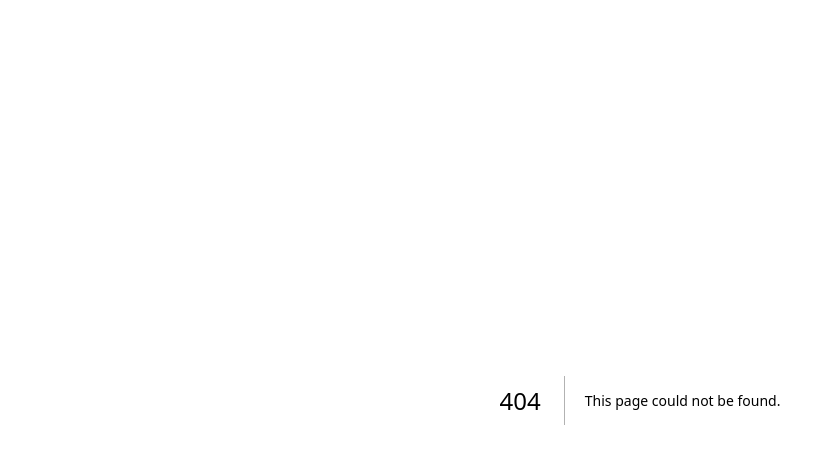
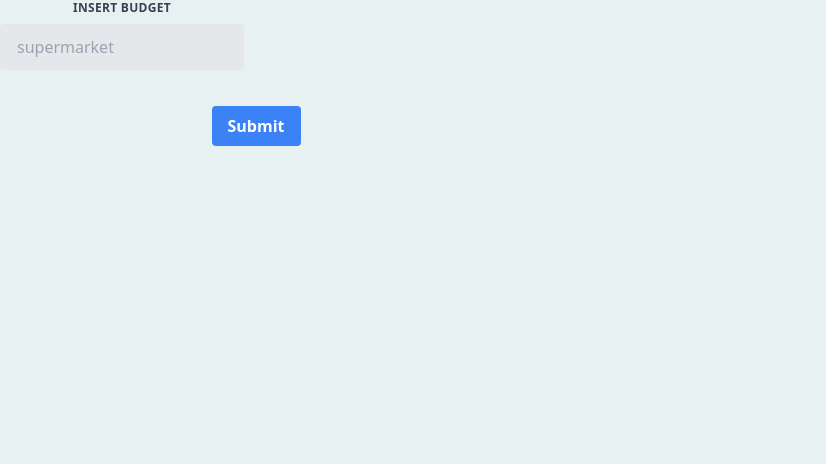
Before and after one commit to alanlipschutz/budgetTracker, a Next.js app: page /components/AddBudgetForm in a window 1280 px wide. Before the commit this address had no page. Shown: the top 464 px of the page, without its empty margins (0-826 px from the left). Built offline with nearby package versions, Linux system fonts and the light colour scheme.

Commit message:
feat: connected small budget api with front done

```diff
--- a/src/context/AppContext.tsx
+++ b/src/context/AppContext.tsx
@@ -1,6 +1,7 @@
-import { BudgetState, Expense } from '@/globalTypes';
+import { BudgetState, Expense, addBudget } from '@/globalTypes';
 import { createContext, useState, useEffect } from 'react';
 import {
+  addBudgetToAccount,
   addExpenseToBudget,
   getCurrentBudget,
   removeExpenseOfBudget,
@@ -9,6 +10,7 @@ import {
 interface ContextValue extends BudgetState {
   addExpense: (expense: Expense) => void;
   removeExpense: (id: string) => void;
+  addBudget: (budget: addBudget) => void;
 }
 
 export const AppContext = createContext<ContextValue | null>(null);
@@ -24,6 +26,15 @@ export const AppProvider = (props: AppProviderProps) => {
     expenses: [],
   });
 
+  async function addBudget(budget: addBudget) {
+    try {
+      const { newBalance } = await addBudgetToAccount(budget);
+      setAppState(newBalance);
+    } catch (error: any) {
+      console.log(error.message);
+    }
+  }
+
   useEffect(() => {
     async function getBudget() {
       try {
@@ -36,10 +47,6 @@ export const AppProvider = (props: AppProviderProps) => {
 
     getBudget();
   }, []);
-
-  function spentUntilnow(expenses: Expense[]) {
-    return expenses.reduce((total, item) => (total += item.cost), 0);
-  }
 
   async function addExpense(expense: Expense) {
     try {
@@ -69,6 +76,7 @@ export const AppProvider = (props: AppProviderProps) => {
         remaining: appState.remaining,
         addExpense: addExpense,
         removeExpense: removeExpense,
+        addBudget: addBudget,
       }}
     >
       {props.children}
--- a/src/globalTypes.ts
+++ b/src/globalTypes.ts
@@ -10,3 +10,7 @@ export interface BudgetState {
   spent: number;
   expenses: Expense[];
 }
+
+export interface addBudget {
+  budget: number;
+}
--- /dev/null
+++ b/src/pages/components/AddBudgetForm.tsx
@@ -0,0 +1,54 @@
+import { AppContext } from '@/context/AppContext';
+import { addBudget } from '@/globalTypes';
+import React, { useContext, useState } from 'react';
+import { v4 } from 'uuid';
+
+type BudgetFormProps = {
+  closeModal: React.Dispatch<React.SetStateAction<boolean>>;
+};
+export default function AddBudgetForm({ closeModal }: BudgetFormProps) {
+  const [budget, setBudget] = useState<string>('');
+  const budgetContext = useContext(AppContext);
+
+  const handleSubmit = (event: React.FormEvent<HTMLFormElement>) => {
+    event.preventDefault();
+    const newBudget: addBudget = {
+      budget: +budget,
+    };
+    budgetContext?.addBudget(newBudget);
+    closeModal(false);
+  };
+
+  return (
+    <form className='w-full max-w-lg' onSubmit={handleSubmit}>
+      <div className='flex flex-wrap -mx-3 mb-6'>
+        <div className='w-full md:w-1/2 px-3 mb-6 md:mb-0'>
+          <label
+            className='block uppercase tracking-wide text-gray-700 text-xs font-bold mb-2'
+            htmlFor='grid-budget'
+          >
+            Insert Budget
+          </label>
+          <input
+            className='appearance-none block w-full bg-gray-200 text-gray-700 border border-gray-200 rounded py-3 px-4 mb-3 leading-tight focus:outline-none focus:bg-white'
+            id='grid-name'
+            type='text'
+            placeholder='supermarket'
+            value={budget}
+            onChange={(event) => setBudget(event.target.value)}
+          />
+        </div>
+      </div>
+      <div className='flex flex-wrap -mx-3 mb-2'>
+        <div className='w-full px-3'>
+          <button
+            className='bg-blue-500 hover:bg-blue-700 text-white font-bold py-2 px-4 rounded focus:outline-none focus:shadow-outline'
+            type='submit'
+          >
+            Submit
+          </button>
+        </div>
+      </div>
+    </form>
+  );
+}
--- a/src/pages/index.tsx
+++ b/src/pages/index.tsx
@@ -6,9 +6,11 @@ import ExpenseList from './components/ExpenseList';
 import AddExpenseForm from './components/AddExpenseForm';
 import Modal from '@mui/material/Modal';
 import { Box, Tooltip } from '@mui/material';
-import { useState } from 'react';
-import { FaPlus } from 'react-icons/fa';
-import { AppProvider } from '@/context/AppContext';
+import { useContext, useState } from 'react';
+import { FaPlus, FaDollarSign } from 'react-icons/fa';
+
+import { AppContext, AppProvider } from '@/context/AppContext';
+import AddBudgetForm from './components/AddBudgetForm';
 
 const inter = Inter({ subsets: ['latin'] });
 
@@ -26,9 +28,14 @@ const style = {
 
 export default function Home() {
   const [open, setOpen] = useState<boolean>(false);
+  const [addBudget, setAddBudget] = useState<boolean>(false);
 
   const handleModal = (state: boolean) => {
     state ? setOpen(false) : setOpen(true);
+  };
+
+  const handleModalBudget = (state: boolean) => {
+    state ? setAddBudget(false) : setAddBudget(true);
   };
 
   return (
@@ -45,7 +52,10 @@ export default function Home() {
           My Budget Planner
         </h1>
         <div className='flex justify-center mt-10 flex-wrap gap-4'>
-          <div className=''>
+          <div
+            className='cursor-pointer'
+            onClick={() => handleModalBudget(addBudget)}
+          >
             <Budgets />
           </div>
           <div className=''>
@@ -69,6 +79,16 @@ export default function Home() {
             <AddExpenseForm closeModal={setOpen} />
           </Box>
         </Modal>
+        <Modal
+          open={addBudget}
+          onClose={handleModalBudget}
+          aria-labelledby='modal-modal-setBudget'
+          aria-describedby='modal-modal-setBudget'
+        >
+          <Box sx={style}>
+            <AddBudgetForm closeModal={setAddBudget} />
+          </Box>
+        </Modal>
       </main>
     </AppProvider>
   );
--- a/src/services/api.ts
+++ b/src/services/api.ts
@@ -1,4 +1,4 @@
-import { BudgetState, Expense } from '@/globalTypes';
+import { BudgetState, Expense, addBudget } from '@/globalTypes';
 import axios from 'axios';
 
 const API = 'http://localhost:8080';
@@ -6,6 +6,11 @@ const API = 'http://localhost:8080';
 const apiRoute = axios.create({
   baseURL: API,
 });
+
+async function addBudgetToAccount(budget: addBudget) {
+  const { data } = await apiRoute.post('/budget', budget);
+  return data;
+}
 
 async function getCurrentBudget() {
   const { data } = await apiRoute.get<BudgetState>('/');
@@ -22,4 +27,9 @@ async function removeExpenseOfBudget(id: string) {
   return data;
 }
 
-export { getCurrentBudget, addExpenseToBudget, removeExpenseOfBudget };
+export {
+  getCurrentBudget,
+  addExpenseToBudget,
+  removeExpenseOfBudget,
+  addBudgetToAccount,
+};
```
